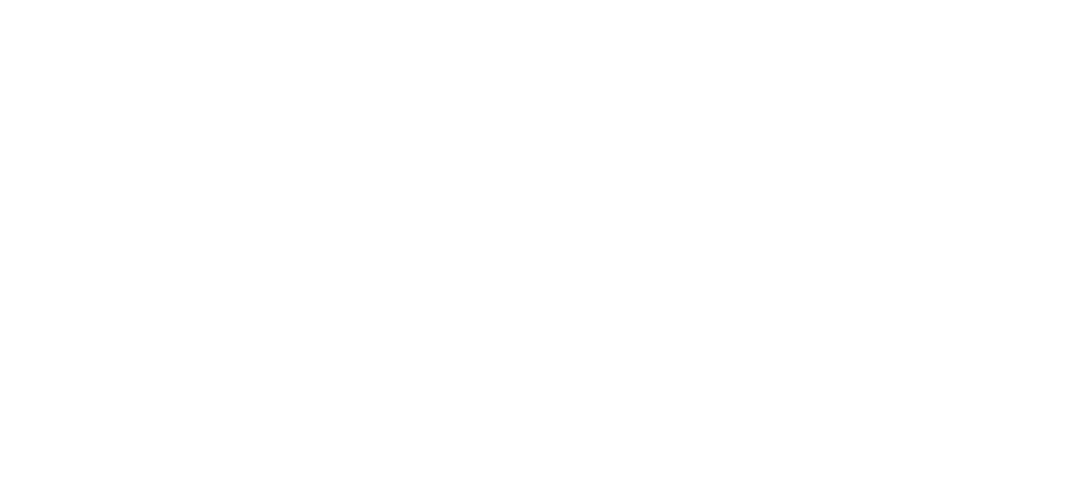
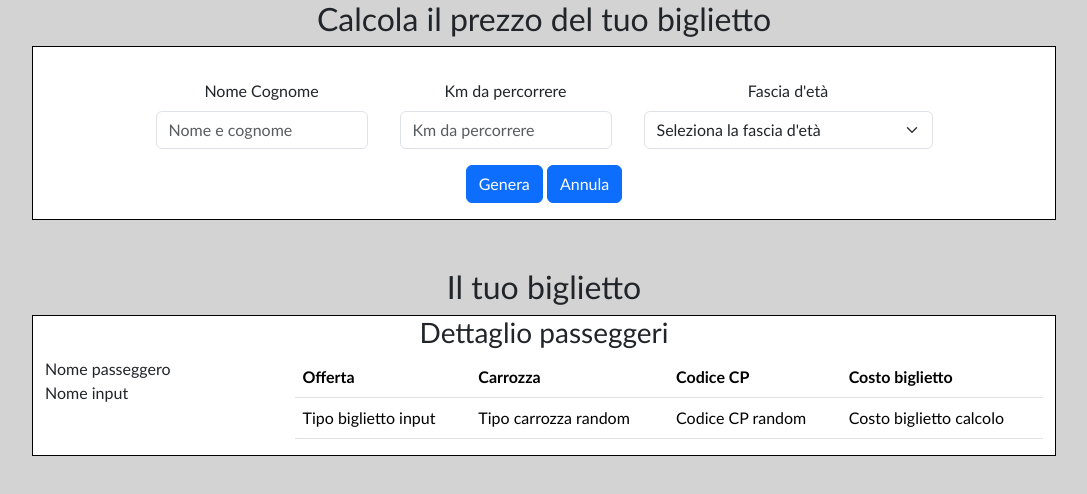
Before and after one commit to BeatriceRocchi/js-biglietto-treno-form, a plain HTML site: page index.html in a window 1280 px wide. Shown: the whole page, without its empty margins (96-1183 px from the left). Drawn offline with nearby package versions, Linux system fonts and the light colour scheme.

Commit message:
[add] html structure

```diff
--- a/assets/style/style.css
+++ b/assets/style/style.css
@@ -0,0 +1,14 @@
+body {
+  background-color: lightgray;
+  font-family: 'Gill Sans', 'Gill Sans MT', Calibri, 'Trebuchet MS', sans-serif;
+}
+
+.container_custom {
+  margin: 0 auto;
+  width: 80%;
+}
+
+.form_container, .ticket_container {
+  background-color: white;
+  border: 1px solid black;
+}
--- a/index.html
+++ b/index.html
@@ -22,6 +22,91 @@
     <link rel="stylesheet" href="./assets/style/style.css" />
   </head>
   <body>
+    <div class="container_custom text-center">
+      <!-- Ticket generator section -->
+      <section id="ticket-generator">
+        <h2>Calcola il prezzo del tuo biglietto</h2>
+        <div>
+          <form class="form_container py-3 mb-5" action="#">
+            <div class="d-flex justify-content-center align-items-center">
+              <div class="m-3">
+                <label for="userNameInput" class="form-label"
+                  >Nome Cognome</label
+                >
+                <input
+                  type="text"
+                  class="form-control"
+                  id="userNameInput"
+                  placeholder="Nome e cognome"
+                />
+              </div>
+              <div class="m-3">
+                <label for="userKmInput" class="form-label"
+                  >Km da percorrere</label
+                >
+                <input
+                  type="text"
+                  class="form-control"
+                  id="userKmInput"
+                  placeholder="Km da percorrere"
+                />
+              </div>
+              <div class="m-3">
+                <label class="mb-2" for="userAgeSelect">Fascia d'età</label>
+                <select class="form-select" id="userAgeSelect">
+                  <option selected>Seleziona la fascia d'età</option>
+                  <option value="userMinor">Minorenne</option>
+                  <option value="userAdult">
+                    Maggiorenne con meno di 65 anni
+                  </option>
+                  <option value="userOver">Over 65</option>
+                </select>
+              </div>
+            </div>
+
+            <button type="submit" class="btn btn-primary">Genera</button>
+            <button type="reset" class="btn btn-primary">Annula</button>
+          </form>
+        </div>
+      </section>
+      <!-- / Ticket generator section -->
+
+      <!-- Ticket recap section -->
+      <section id="ticket-recap">
+        <h2>Il tuo biglietto</h2>
+        <div class="ticket_container">
+          <h3>Dettaglio passeggeri</h3>
+          <div
+            class="container-fluid d-flex text-start justify-content-between"
+          >
+            <div>
+              <div>Nome passeggero</div>
+              <div>Nome input</div>
+            </div>
+
+            <table class="table w-75">
+              <thead>
+                <tr>
+                  <th scope="col">Offerta</th>
+                  <th scope="col">Carrozza</th>
+                  <th scope="col">Codice CP</th>
+                  <th scope="col">Costo biglietto</th>
+                </tr>
+              </thead>
+              <tbody>
+                <tr>
+                  <td>Tipo biglietto input</td>
+                  <td>Tipo carrozza random</td>
+                  <td>Codice CP random</td>
+                  <td>Costo biglietto calcolo</td>
+                </tr>
+              </tbody>
+            </table>
+          </div>
+        </div>
+      </section>
+      <!-- / Ticket recap section -->
+    </div>
 
     <!-- JS -->
     <script src="./js/script.js"></script>
```
